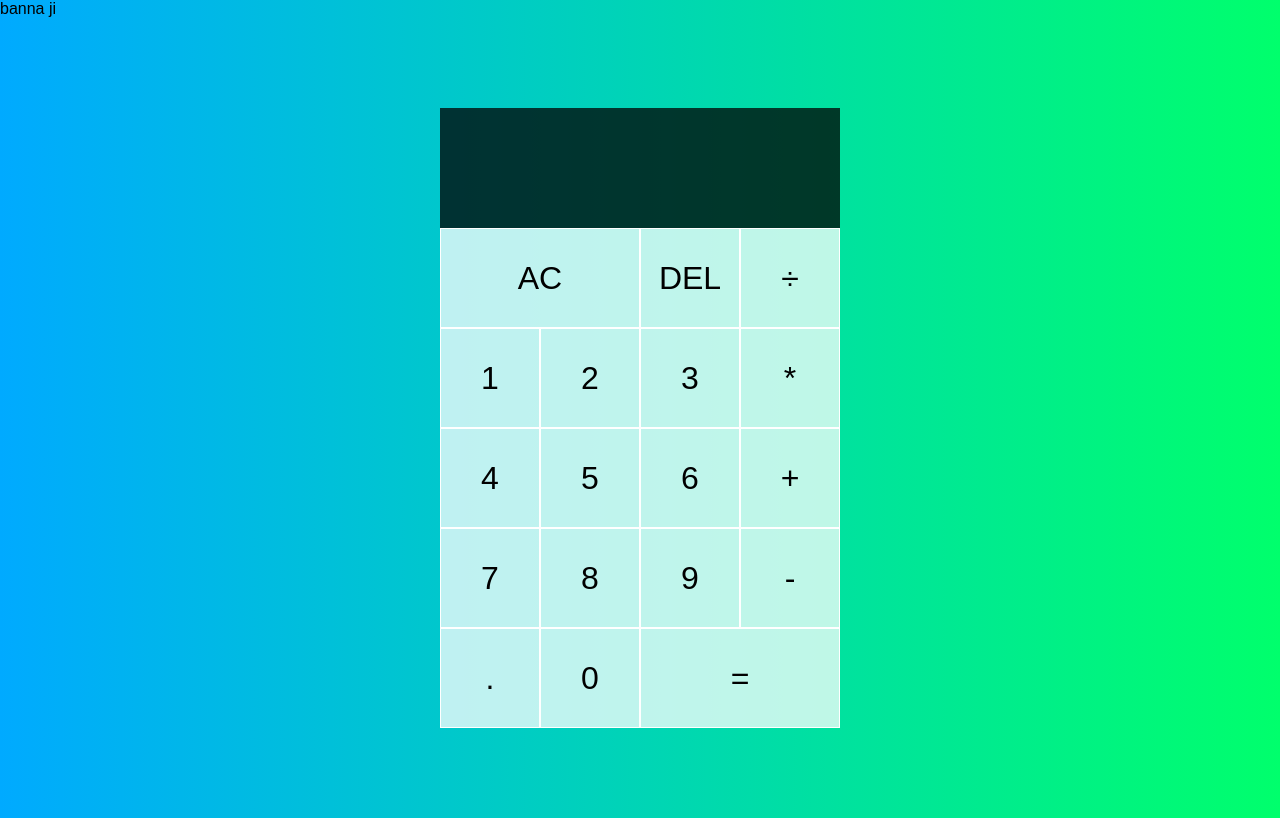
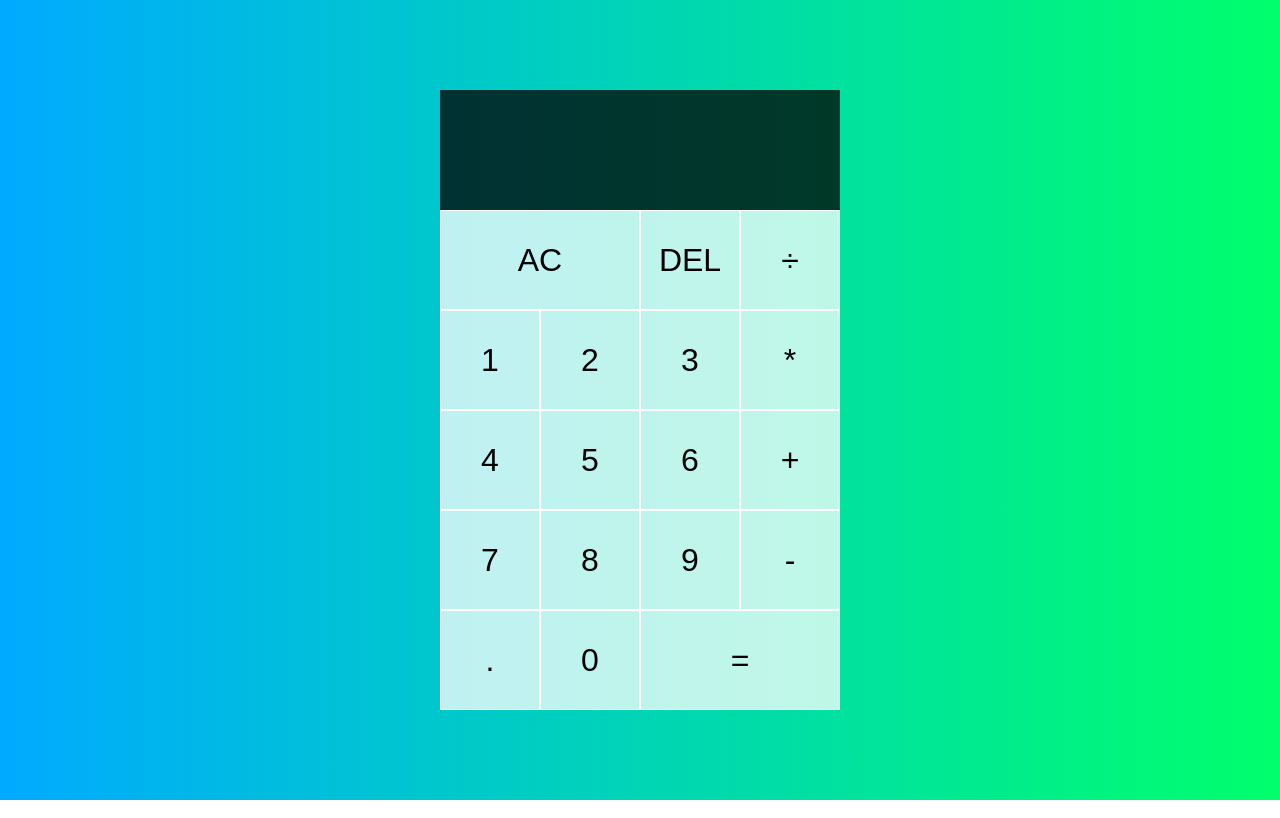
Before and after one commit to yashavardhansingh/banna-ri-web, a plain HTML site: page index.html in a window 1280 px wide. Drawn offline with Linux system fonts and the light colour scheme.

Commit message:
Revert "Update index.html"

```diff
--- a/index.html
+++ b/index.html
@@ -9,7 +9,6 @@
   <script src="script.js" defer></script>
 </head>
 <body>
-  <div>banna ji</div>
   <div class="calculator-grid">
     <div class="output">
       <div data-previous-operand class="previous-operand"></div>
```
